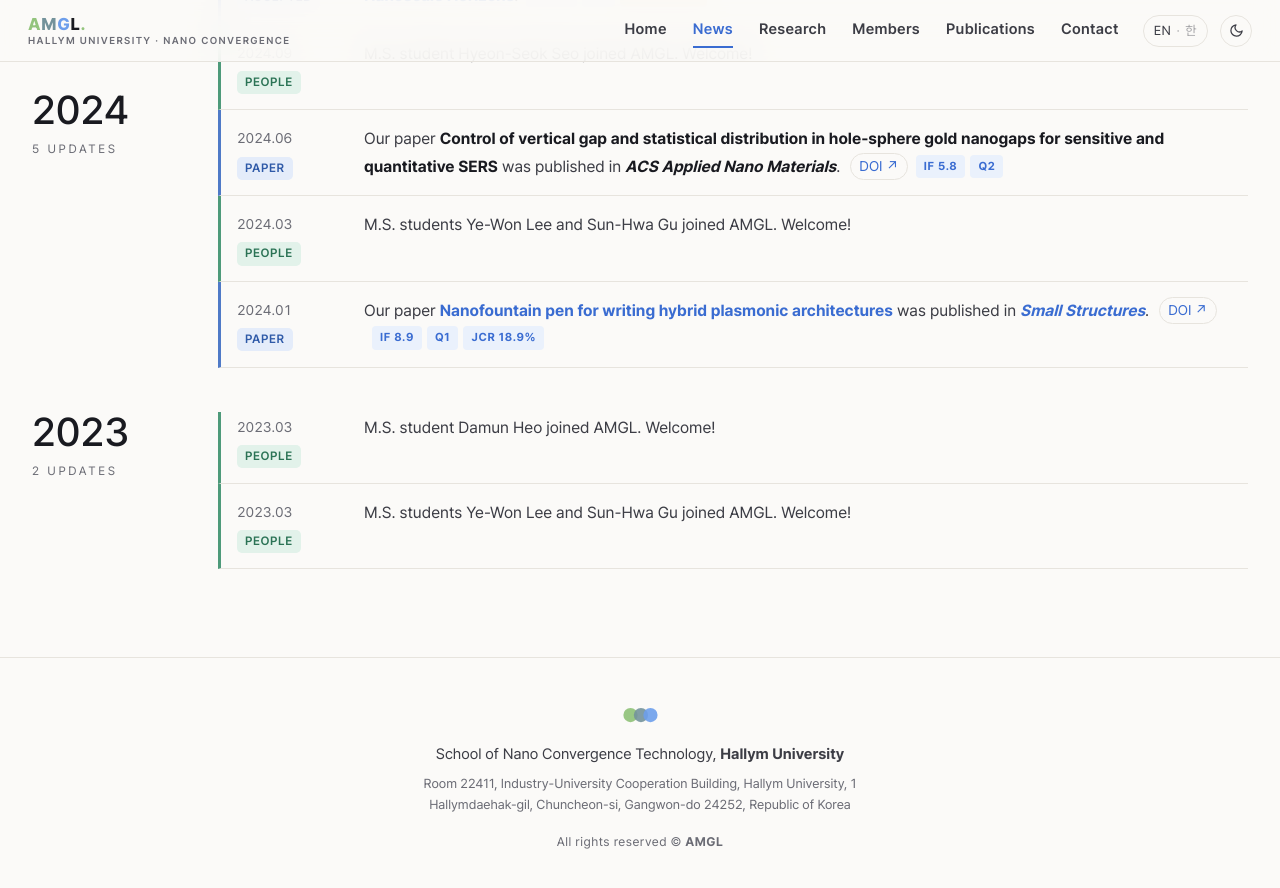
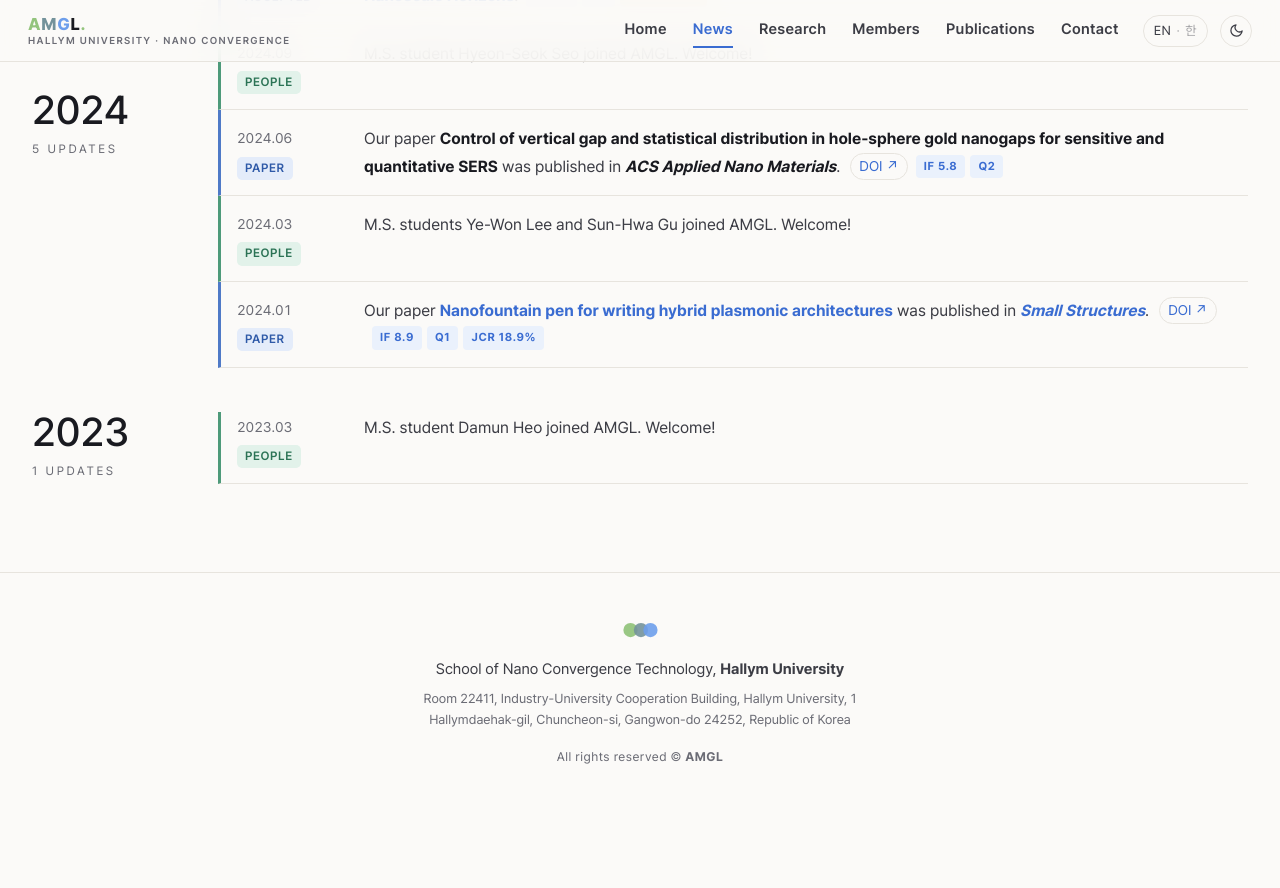
Before and after one commit to HTKRS/AMGL, a Jekyll site: the page built from news.html, in a window 1280 px wide and 900 px high, scrolled down 2855 px. Shown: the top 888 px of the window. Built offline with Jekyll 4.4.1, drawn with Linux system fonts in a browser that asks for light colours; after the commit the page ends 3670 px from its top, so only the background shows below that.

Commit message:
News: 이예원·구선화 석사 입학 중복 항목 정리 (2024.03만 유지)
Co-Authored-By: Claude Opus 5.5 <noreply@anthropic.com>
Claude-Session: https://claude.ai/code/session_01Uz45pYPSJiYqr5SCFtVd7G

```diff
--- a/_data/news.yml
+++ b/_data/news.yml
@@ -69,11 +69,6 @@
   text_ko: "석사과정 서현석 학생이 합류했습니다. 환영합니다!"
   category: people
   highlight: false
-- date: "2023.03"
-  text: "M.S. students Ye-Won Lee and Sun-Hwa Gu joined AMGL. Welcome!"
-  text_ko: "석사과정 이예원, 구선화 학생이 합류했습니다. 환영합니다!"
-  category: people
-  highlight: false
 - date: "2024.03"
   text: "M.S. students Ye-Won Lee and Sun-Hwa Gu joined AMGL. Welcome!"
   text_ko: "석사과정 이예원, 구선화 학생이 합류했습니다. 환영합니다!"
```
